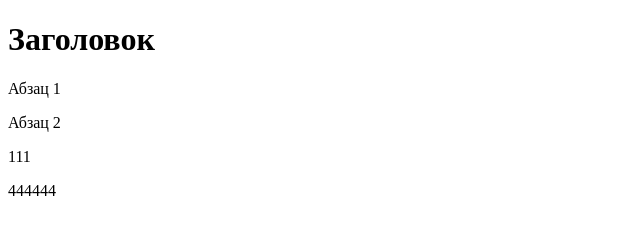
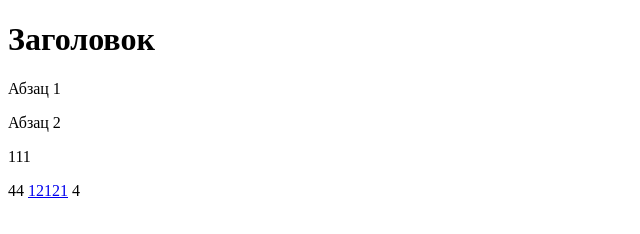
Before and after one commit to false-exe/GitTest, a plain HTML site: page index.html in a window 1280 px wide. Shown: the full height of the page, 0-640 px from the left. Drawn offline with Linux system fonts and the light colour scheme.

Commit message:
worked version 1

```diff
--- a/index.html
+++ b/index.html
@@ -9,6 +9,6 @@
         <p>Абзац 1</p>
         <p>Абзац 2</p>
         <p>111</p>
-        <p>444444</p>
+        <p>44 <a href=start.html>12121</a> 4</p>
     </body>
 </html>
```
